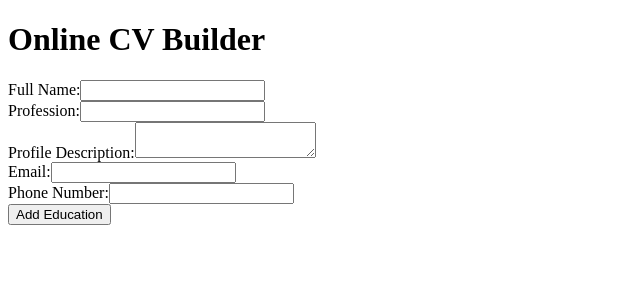
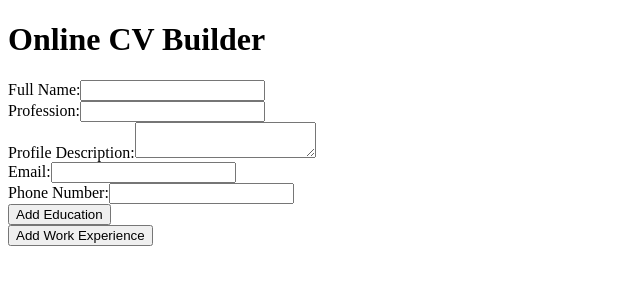
Before and after one commit to mark-akom/cv-builder, a React (Create React App) app: page / in a window 1280 px wide. Shown: the top 300 px of the page, without its empty margins (0-640 px from the left). Built offline with nearby package versions, Linux system fonts and the light colour scheme.

Commit message:
add button for adding work experience and also setup work experience state

```diff
--- a/src/App.js
+++ b/src/App.js
@@ -20,11 +20,21 @@ class App extends Component {
         schoolYears: "",
         id: uniqid()
       },
-      educationList: []
+      workExperience: {
+        companyName: "",
+        position: "",
+        startDate: "",
+        endDate: "",
+        jobRole: "",
+        id: uniqid()
+      },
+      educationList: [],
+      workExperienceList: []
     }
     this.handleProfileChange = this.handleProfileChange.bind(this);
     this.handleEducationChange = this.handleEducationChange.bind(this);
     this.handleAddEducation = this.handleAddEducation.bind(this);
+    this.handleAddWorkExperience = this.handleAddWorkExperience.bind(this);
   }
 
   handleAddEducation() {
@@ -33,6 +43,15 @@ class App extends Component {
     });
     this.setState({
       educationInfo: {...this.state.educationInfo, id: uniqid()}
+    })
+  }
+
+  handleAddWorkExperience() {
+    this.setState({
+      workExperienceList: [...this.state.workExperienceList, this.state.workExperience]
+    });
+    this.setState({
+      workExperience: {...this.state.workExperience, id: uniqid()}
     })
   }
 
@@ -53,7 +72,8 @@ class App extends Component {
   }
 
   render() {
-    const { profileInfo, educationList } = this.state;
+    const { profileInfo, educationList, workExperienceList } = this.state;
+    console.log(workExperienceList);
     return (
       <div>
         <h1>Online CV Builder</h1>
@@ -68,6 +88,9 @@ class App extends Component {
           }
           <button className="add-btn" onClick={this.handleAddEducation}>Add Education</button>
         </section>
+        <section className="work-section">
+          <button className="add-btn" onClick={this.handleAddWorkExperience}>Add Work Experience</button>
+        </section>
       </div>
     )
   }
```
